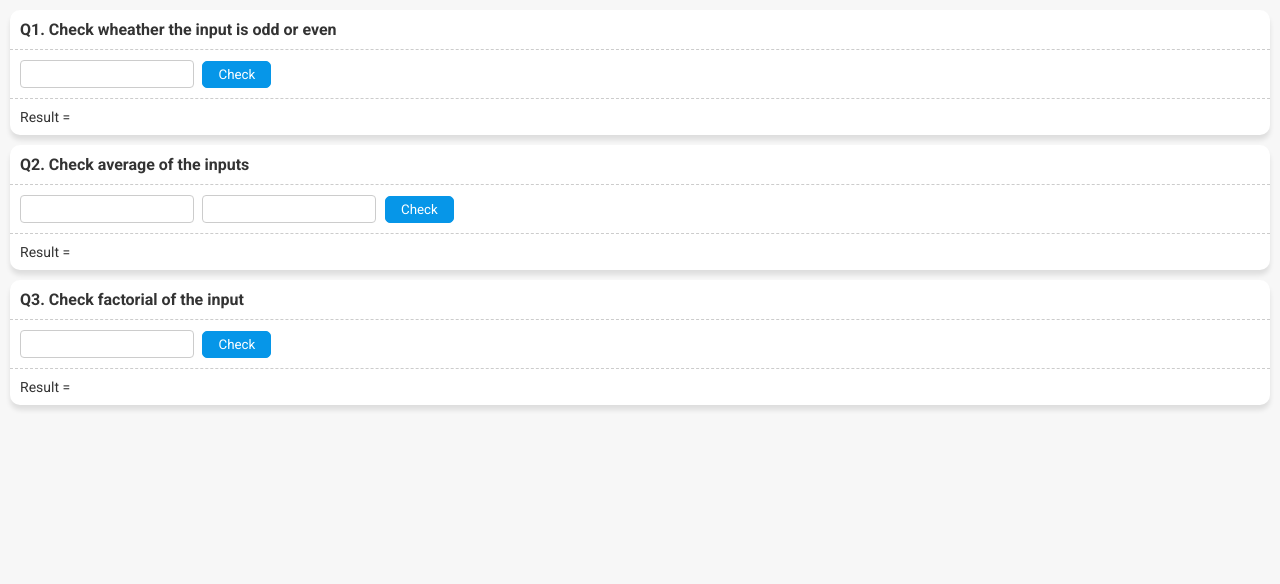
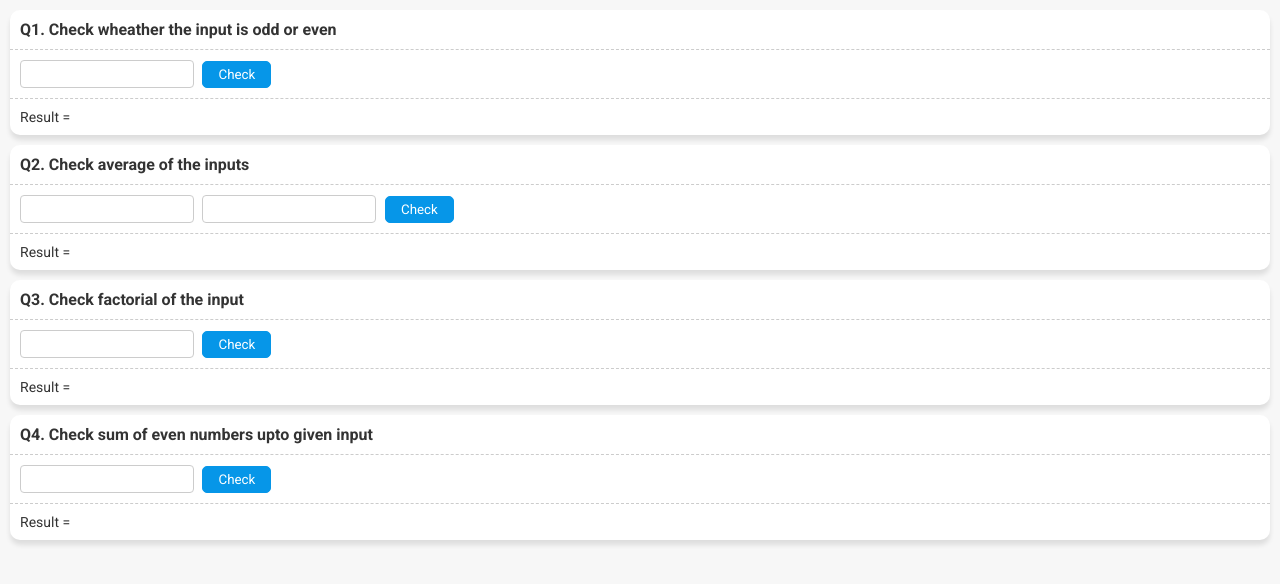
Before and after one commit to mukeshk371/javascript-learning, a plain HTML site: page index.html in a window 1280 px wide. Drawn offline with Linux system fonts and the light colour scheme.

Commit message:
sum of even numbers added

```diff
--- a/assets/js/script.js
+++ b/assets/js/script.js
@@ -32,3 +32,15 @@ function checkFactorial() {
     }
     factorialResult.innerHTML = factorialOutput;
 }
+/*---------------------------------------------------------------------------------------------*/
+/*                                    Sum of Even Numbers                                      */
+/*---------------------------------------------------------------------------------------------*/
+function checkSumOfEvenNumbers() {
+    var evenInput = Number(document.getElementById('even-input').value);
+    var evenSumResult = document.getElementById('even-sum-result');
+    var evenSum = 0;
+    for (var i = 0; i <= evenInput; i += 2) {
+        evenSum += i;
+        evenSumResult.innerHTML = evenSum;
+    }
+}
--- a/index.html
+++ b/index.html
@@ -67,6 +67,23 @@
             </div>
         </div>
         <!-- End Factorial -->
+        <!-- Start Sum of Even numbers -->
+        <div class="p-05">
+            <div class="card">
+                <div class="card-header flex-start-center">
+                    <strong>Q4. Check sum of even numbers upto given input</strong>
+                </div>
+                <div class="card-body p-1">
+                    <input type="text" class="task-card-input mr-05" id="even-input">
+                    <button class="btn-primary" onclick="checkSumOfEvenNumbers()">Check</button>
+                </div>
+                <div class="card-footer p-1">
+                    <span>Result = </span>
+                    <strong id="even-sum-result"></strong>
+                </div>
+            </div>
+        </div>
+        <!-- End Sum of Even numbers -->
     </div>
 </body>
 
```
